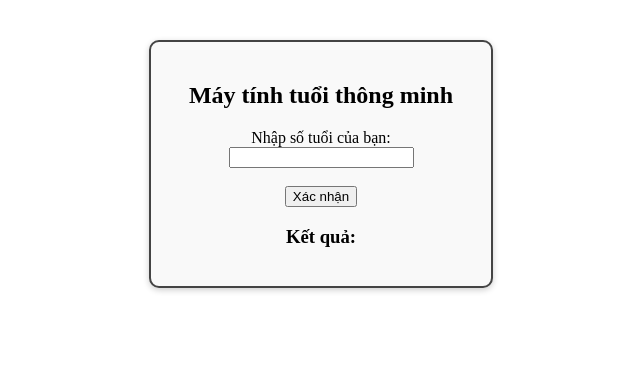
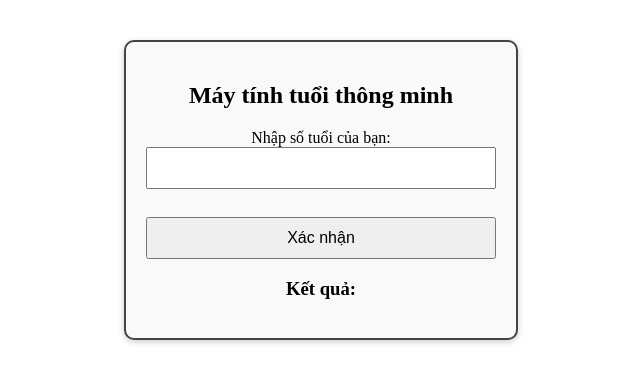
Before and after one commit to NguyenBaoViet1910/M-y-t-nh-tu-i, a plain HTML site: page index.html in a window 1280 px wide. Shown: the whole page, without its empty margins (319-959 px from the left). Drawn offline with Linux system fonts and the light colour scheme.

Commit message:
Update index.html

```diff
--- a/index.html
+++ b/index.html
@@ -2,10 +2,12 @@
 <html lang="vi">
 <head>
   <meta charset="UTF-8">
-  <title>Mays tính tuổi</title>
+  <meta name="viewport" content="width=device-width, initial-scale=1.0">
+  <title>Tính toán JS</title>
   <style>
     .khung {
-      width: 300px;
+      max-width: 350px;  /* Giới hạn rộng tối đa */
+      width: 90%;        /* Co giãn theo màn hình */
       margin: 40px auto;
       padding: 20px;
       border: 2px solid #444;
@@ -13,6 +15,18 @@
       background-color: #f9f9f9;
       text-align: center;
       box-shadow: 0 2px 6px rgba(0,0,0,0.2);
+    }
+
+    input, button {
+      width: 100%;
+      padding: 10px;
+      font-size: 16px;
+      box-sizing: border-box;
+    }
+
+    button {
+      margin-top: 10px;
+      cursor: pointer;
     }
   </style>
 </head>
```
